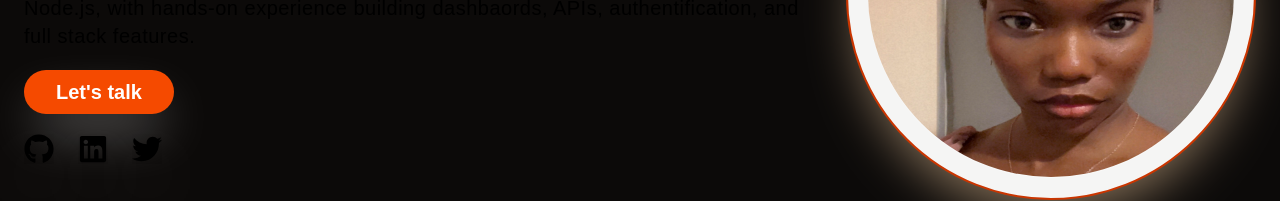
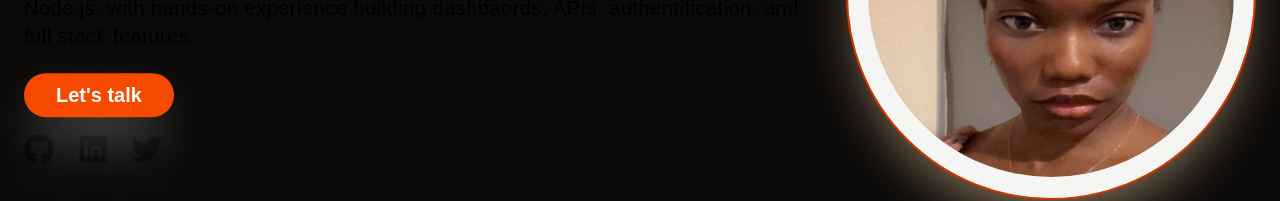
Before and after one commit to Precious-svg/PRESH_PORTFOLIO, a Next.js app: page / in a window 1280 px wide. Shown: the part 316-517 px from the top of the page. Built offline with nearby package versions, Linux system fonts and the light colour scheme.

Commit message:
wrapped animate in lutitilities

```diff
--- a/app/globals.css
+++ b/app/globals.css
@@ -14,7 +14,6 @@
 }
 
 @theme inline {
-  --animate-toggle: toggle 0.7s infinite ease-in-out forwards
 
    /* screen breakpoints */
    --screen-sm: 640px; /* Small devices, e.g., phones */
@@ -36,3 +35,9 @@ body {
   color: var(--foreground);
   font-family: Arial, Helvetica, sans-serif;
 }
+@layer utilities {
+  .animate-toggle {
+    animation: toggle 0.7s ease-in-out infinite;
+  }
+
+}
```
